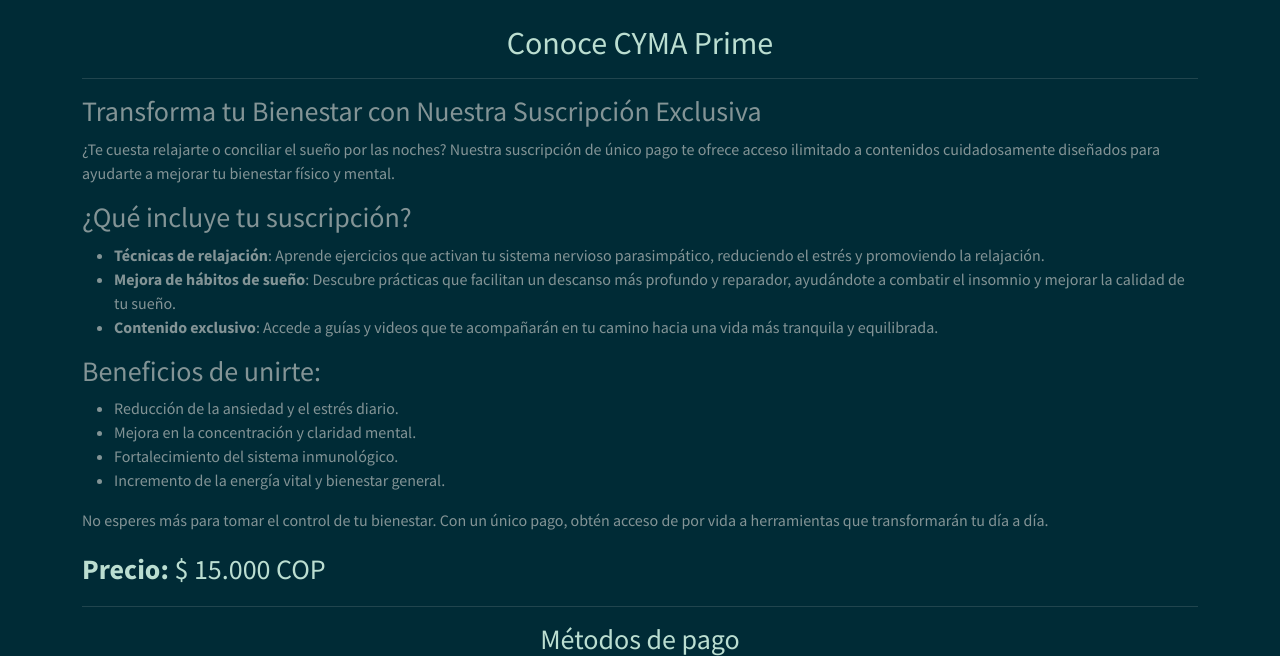
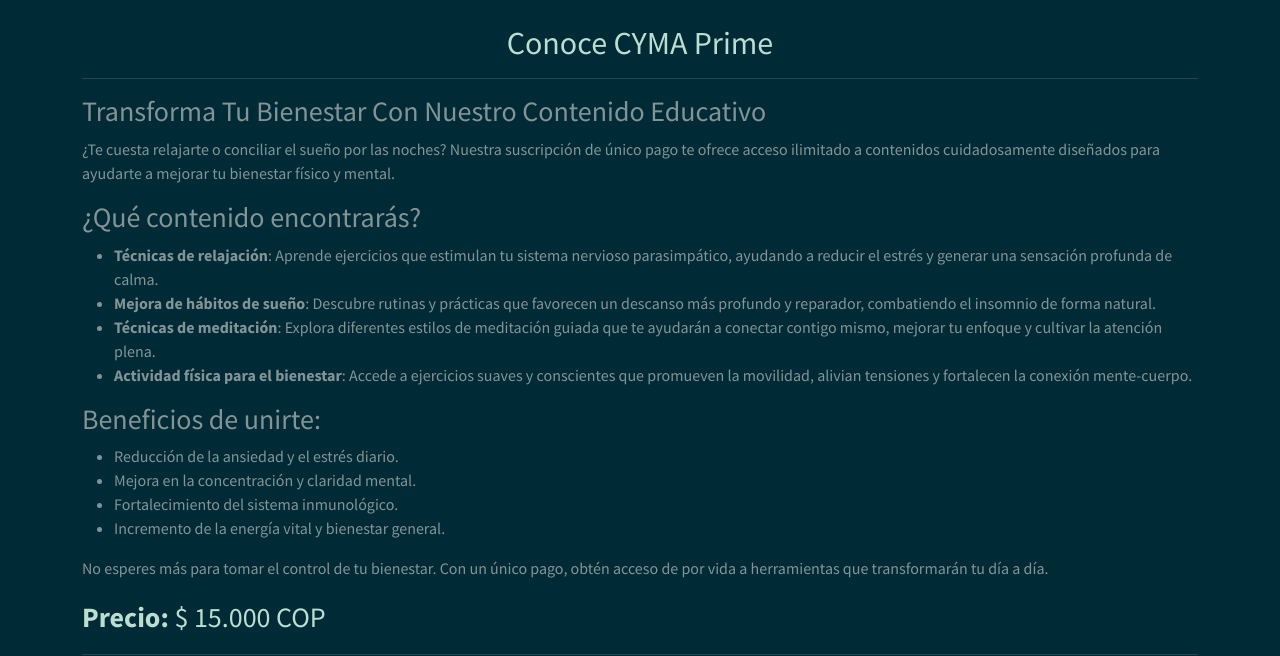
Before and after one commit to samir04m/cyma, a Django app: page /subscription/ in a window 1280 px wide. Shown: the part 58-714 px from the top of the page. Run offline with Django 5.2, Linux system fonts and the light colour scheme; some libraries are stand-ins or nearby versions.

Commit message:
Correcciones de textos

```diff
--- a/templates/main/subscription.html
+++ b/templates/main/subscription.html
@@ -9,18 +9,20 @@
         </h2>
         <hr>
         <section>
-            <h3>Transforma tu Bienestar con Nuestra Suscripción Exclusiva</h3>
+            <h3>Transforma Tu Bienestar Con Nuestro Contenido Educativo</h3>
             <p>¿Te cuesta relajarte o conciliar el sueño por las noches? Nuestra suscripción de único pago te ofrece acceso
                 ilimitado a contenidos cuidadosamente diseñados para ayudarte a mejorar tu bienestar físico y mental.</p>
 
-            <h3>¿Qué incluye tu suscripción?</h3>
+            <h3>¿Qué contenido encontrarás?</h3>
             <ul>
-                <li><strong>Técnicas de relajación</strong>: Aprende ejercicios que activan tu sistema nervioso
-                    parasimpático, reduciendo el estrés y promoviendo la relajación.</li>
-                <li><strong>Mejora de hábitos de sueño</strong>: Descubre prácticas que facilitan un descanso más profundo y
-                    reparador, ayudándote a combatir el insomnio y mejorar la calidad de tu sueño.</li>
-                <li><strong>Contenido exclusivo</strong>: Accede a guías y videos que te acompañarán en tu camino hacia
-                    una vida más tranquila y equilibrada.</li>
+                <li><strong>Técnicas de relajación</strong>: Aprende ejercicios que estimulan tu sistema nervioso parasimpático,
+                    ayudando a reducir el estrés y generar una sensación profunda de calma.</li>
+                <li><strong>Mejora de hábitos de sueño</strong>: Descubre rutinas y prácticas que favorecen un descanso más profundo y
+                    reparador, combatiendo el insomnio de forma natural.</li>
+                <li><strong>Técnicas de meditación</strong>: Explora diferentes estilos de meditación guiada que te ayudarán a conectar
+                    contigo mismo, mejorar tu enfoque y cultivar la atención plena.</li>
+                <li><strong>Actividad física para el bienestar</strong>: Accede a ejercicios suaves y conscientes que promueven la
+                    movilidad, alivian tensiones y fortalecen la conexión mente-cuerpo.</li>
             </ul>
 
             <h3>Beneficios de unirte:</h3>
```
Also changed, not shown: templates/main/questionnaire.html (+21 -21 lines).
